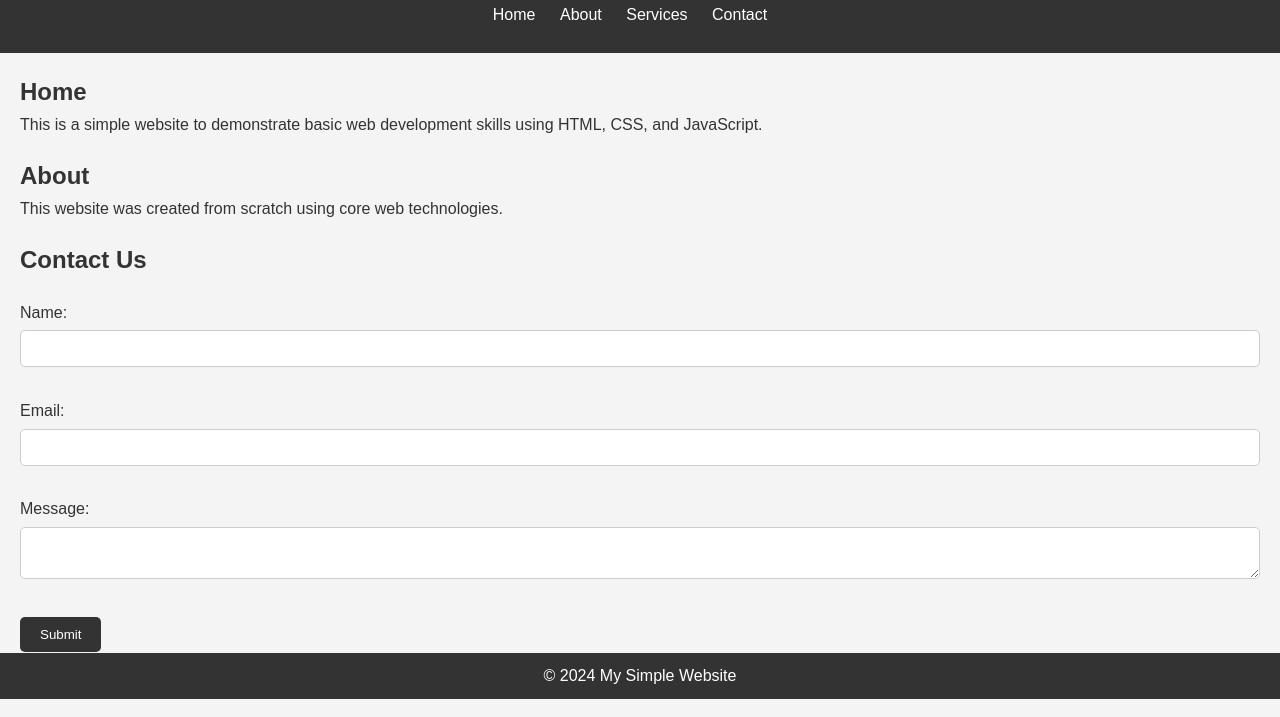
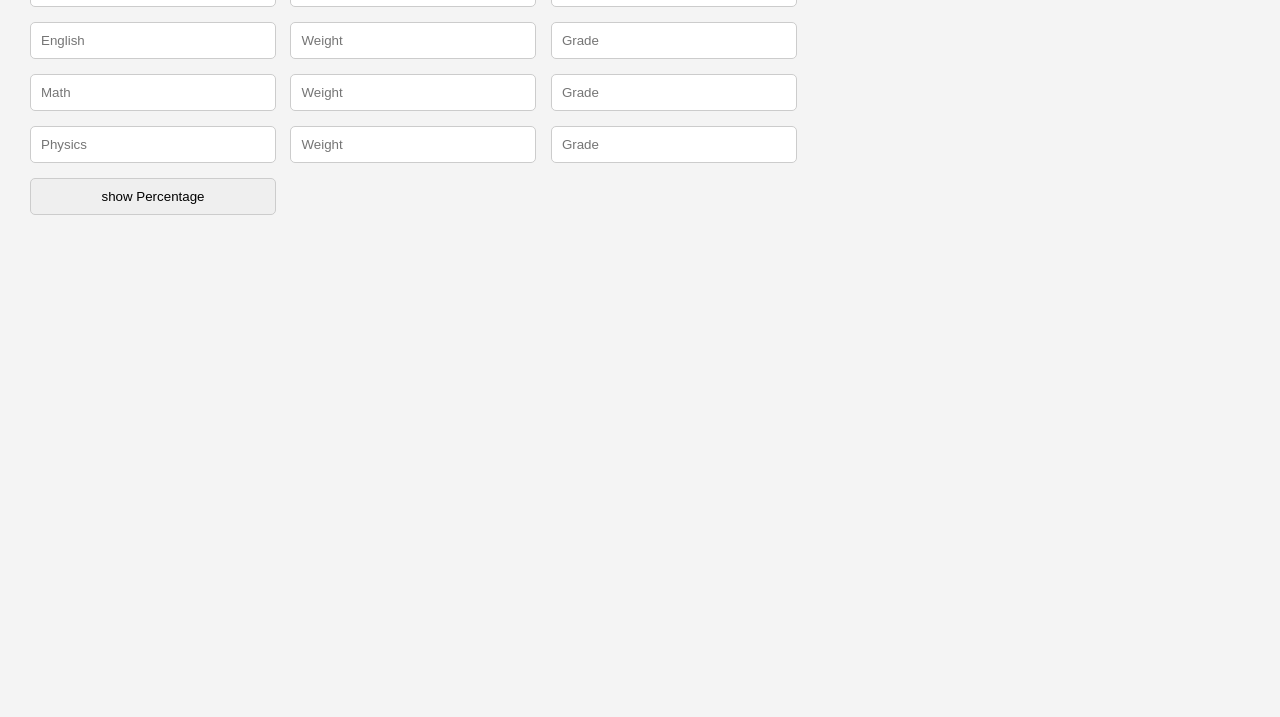
Before and after one commit to LexxieR/grade-calculator.github.io, a plain HTML site: page index.html in a window 1280 px wide. Shown: the part 101-818 px from the top of the page. Drawn offline with Linux system fonts and the light colour scheme.

Commit message:
Added a label, weight and grade input for four classes. The button will calculate the average grade

```diff
--- a/header.js
+++ /dev/null
@@ -1,28 +0,0 @@
-window.onload = function () {
-    document.getElementById("header").innerHTML = `
-        <header>
-            <nav class="languages">
-                <ul>
-                    <li><a href="#" onclick="setLanguage('en')">English</a></li>
-                    <li><a href="#" onclick="setLanguage('fr')">Français</a></li>
-                </ul>
-            </nav>
-            <h1 data-translate="title">Welcome to My Website!</h1>
-            <nav class="menu">
-                <ul>
-                    <li><a href="index.html">Home</a></li>
-                    <li><a href="about.html">About</a></li>
-                    <li>
-                        <a href="#">Services</a>
-                        <ul class="dropdown">
-                            <li><a href="web-dev.html">Web Development</a></li>
-                            <li><a href="seo.html">SEO</a></li>
-                            <li><a href="marketing.html">Marketing</a></li>
-                        </ul>
-                    </li>
-                    <li><a href="contact.html">Contact</a></li>
-                </ul>
-            </nav>
-        </header>
-    `;
-};
--- a/index.html
+++ b/index.html
@@ -4,50 +4,51 @@
     <meta charset="UTF-8">
     <meta name="viewport" content="width=device-width, initial-scale=1.0">
     <meta http-equiv="X-UA-Compatible" content="ie=edge">
-    <title>My Simple Website</title>
     <link rel="stylesheet" href="styles.css">
     <script src="header.js" defer></script>
+
+    <title>Grade Calculator</title>
+    <!-- link for font  -->
+
 </head>
 <body>
-
-    <div id="header"></div>
-
-    <main>
-        <section id="home">
-            <h2 data-translate="homeTitle"></h2>
-            <p data-translate="homeContent"></p>
-        </section>
-
-        <section id="about">
-            <h2 data-translate="aboutTitle"></h2>
-            <p data-translate="aboutContent"></p>
-        </section>
-
-        <section id="contact">
-            <h2 data-translate="contactTitle"></h2>
-            <form id="contactForm">
-                <label data-translate="nameLabel">Name:</label>
-                <input type="text" id="name" name="name" required>
-                <br><br>
-
-                <label data-translate="emailLabel">Email:</label>
-                <input type="email" id="email" name="email" required>
-                <br><br>
-
-                <label data-translate="messageLabel">Message:</label>
-                <textarea id="message" name="message" required></textarea>
-                <br><br>
-
-                <button type="submit">Submit</button>
-            </form>
-        </section>
-        <span>&nbsp;</span>
-    </main>
-
-    <footer>
-        <p>&copy; 2024 My Simple Website</p>
-    </footer>
-
-    <script src="script.js"></script>
+ <!-- main html  -->
+ <div class="container">
+    <h1>Student grade calculator</h1>
+    <div >
+        <div>
+                <!-- option for taking the input -->
+            <input type="text" placeholder="Chemistry" id="" />
+            <input type="text" placeholder="Weight" id="weight1" />
+            <input type="text" placeholder="Grade" id="grade1" />
+        </div>
+        <div>
+            <input type="text" placeholder="English" id="" /></input>
+            <input type="text" placeholder="Weight" id="weight2" />
+            <input type="text" placeholder="Grade" id="grade2" />
+        </div>
+        <div>
+            <input type="text" placeholder="Math" id="" />
+            <input type="text" placeholder="Weight" id="weight3" />
+            <input type="text" placeholder="Grade" id="grade3" />
+        </div>
+        <div>
+            <input type="text" placeholder="Physics" id="" />
+            <input type="text" placeholder="Weight" id="weight4" />
+            <input type="text" placeholder="Grade" id="grade4" />
+        </div>
+        <div>
+            <input type="button"
+                    value="show Percentage"
+                    onclick="calculate()" />
+        </div>
+    </div>
+    <!-- for showing the result-->
+    <div class="form-group showdata">
+        <p id="showdata"></p>
+    </div>
+</div>
+<!--adding external javascript file-->
+<script src="script.js"></script>
 </body>
 </html>
--- a/script.js
+++ b/script.js
@@ -1,53 +1,72 @@
-const translations = {
-    en: {
-        title: "Welcome to My Website!",
-        homeTitle: "Home",
-        homeContent: "This is a simple website to demonstrate basic web development skills using HTML, CSS, and JavaScript.",
-        aboutTitle: "About",
-        aboutContent: "This website was created from scratch using core web technologies.",
-        contactTitle: "Contact Us",
-        nameLabel: "Name:",
-        emailLabel: "Email:",
-        messageLabel: "Message:"
-    },
-    fr: {
-        title: "Bienvenue sur Mon Site Web",
-        homeTitle: "Accueil",
-        homeContent: "Ceci est un site Web simple pour démontrer des compétences de base en développement Web.",
-        aboutTitle: "À propos",
-        aboutContent: "Ce site Web a été créé à partir de zéro en utilisant des technologies Web de base.",
-        contactTitle: "Contactez-nous",
-        nameLabel: "Nom:",
-        emailLabel: "E-mail:",
-        messageLabel: "Message:"
+// Function for calculating grade
+function avgcalc(){
+    let grade1 = parseFloat(document.querySelector("#grade1").value);
+    let grade2 = parseFloat(document.querySelector("#grade2").value);
+    let grade3 = parseFloat(document.querySelector("#grade3").value);
+    let grade4 = parseFloat(document.querySelector("#grade4").value);
+    let weight1 = parseFloat(document.querySelector("#weight1").value);
+    let weight2 = parseFloat(document.querySelector("#weight2").value);
+    let weight3 = parseFloat(document.querySelector("#weight3").value);
+    let weight4 = parseFloat(document.querySelector("#weight4").value);
+
+    totweight = weight1 + weight2 + weight3 + weight4;
+    return (grade1 * weight1 + grade2 * weight2 + grade3 * weight3 + grade4 * weight4)/totweight;
+}
+
+function calculate(){
+
+    // Getting input from user into height variable.
+    let grade1 = document.querySelector("#grade1").value;
+    let grade2 = document.querySelector("#grade2").value;
+    let grade3 = document.querySelector("#grade3").value;
+    let grade4 = document.querySelector("#grade4").value;
+    let grade = "";
+
+    // Checking the condition for the providing the
+    // grade to student based on percentage
+
+    let percentage = avgcalc()
+
+    if (percentage <= 100 && percentage >= 90) {
+        grade = "A+";
+    } else if ( percentage >= 85) {
+        grade = "A";
+    } else if (percentage >= 80) {
+        grade = "A-";
+    } else if (percentage >= 77) {
+        grade = "B+";
+    } else if ( percentage >= 73) {
+        grade = "B";
+    } else if (percentage >= 70) {
+        grade = "B-";
+    } else if (percentage >= 67) {
+        grade = "C+";
+    } else if (percentage >= 63) {
+        grade = "C";
+    } else if (percentage >= 60) {
+        grade = "C-";
+    } else if (percentage >= 57) {
+        grade = "D+";
+    } else if (percentage >= 53) {
+        grade = "D";
+    } else if (percentage >= 50) {
+        grade = "D-";
+    } else {
+        grade = "F";
+    }
+    // Checking the values are empty if empty than
+    // show please fill them
+    if (grade1 == "" || grade2 == ""
+        || grade3 == "" || grade4 == "") {
+            x=0
+            document.querySelector("#showdata").innerHTML =
+            ` Your percentage is ${percentage}%.
+            <br> Your letter grade is ${grade}.`;
+        //document.querySelector("#showdata").innerHTML
+            //= "Please enter all the fields";
+    } else {
+        document.querySelector("#showdata").innerHTML =
+            ` Your percentage is ${percentage}%.
+            <br> Your letter grade is ${grade}.`;
     }
 };
-
-// Function to set the language
-function setLanguage(lang) {
-    localStorage.setItem("selectedLanguage", lang);
-    const elements = document.querySelectorAll('[data-translate]');
-
-    elements.forEach(element => {
-        const key = element.getAttribute('data-translate');
-        element.textContent = translations[lang][key] || translations["en"][key];
-    });
-
-    // Highlight the selected language
-    document.querySelectorAll('.languages a').forEach(link => {
-        link.classList.remove("active"); // Remove highlight from all
-        if (link.textContent.toLowerCase().includes(lang)) {
-            link.classList.add("active"); // Highlight selected
-        }
-    });
-}
-
-
-// Function to load the saved language on page load
-function loadLanguage() {
-    const savedLanguage = localStorage.getItem("selectedLanguage") || "en"; // Default to English if not set
-    setLanguage(savedLanguage);
-}
-
-// Run on page load to apply the saved language
-document.addEventListener("DOMContentLoaded", loadLanguage);
--- a/styles.css
+++ b/styles.css
@@ -1,5 +1,5 @@
 * {
-    margin: 0;
+    margin: 5px;
     padding: 0;
     box-sizing: border-box;
 }
@@ -16,20 +16,6 @@ header {
     color: white;
     padding: 1rem;
     text-align: center;
-}
-
-nav ul {
-    list-style: none;
-}
-
-nav ul li {
-    display: inline;
-    margin-right: 20px;
-}
-
-nav ul li a {
-    color: white;
-    text-decoration: none;
 }
 
 main {
@@ -50,18 +36,19 @@ footer {
     width: 100%;
 }
 
-form {
-    margin-top: 20px;
-}
 
 input, textarea {
-    width: 100%;
+    width: 20%;
     padding: 10px;
-    margin: 5px 0;
+    margin: 5px 5px;
     border: 1px solid #ccc;
     border-radius: 5px;
 }
+input[type = button]:hover{
+    background-color: #e6e6e6;
+    cursor: pointer;
 
+}
 button {
     background-color: #333;
     color: white;
@@ -72,69 +59,5 @@ button {
 }
 
 button:hover {
-    background-color: #555;
+    background-color: #a00000;
 }
-
-@media (max-width: 768px) {
-    nav ul {
-        display: block;
-        text-align: center;
-    }
-    input, textarea {
-        width: 100%;
-    }
-}
-
-/* Dropdown Styling */
-.dropdown {
-    display: none; /* Hidden by default */
-    position: absolute; /* Positioned relative to the parent <li> */
-    top: 100%; /* Aligns dropdown below the parent <li> */
-    left: 0; /* Aligns dropdown to the left edge of the parent <li> */
-    background-color: #333;
-    padding: 10px 0;
-    box-shadow: 0 4px 6px rgba(0, 0, 0, 0.1);
-    border-radius: 5px;
-    z-index: 10; /* Ensures dropdown is above other elements */
-}
-
-.dropdown li {
-    margin: 0;
-}
-
-.dropdown a {
-    display: block;
-    padding: 8px 15px;
-    color: white;
-    text-decoration: none;
-}
-
-.menu {
-    background-color: #333333;
-    padding: 10px 20px;
-    text-align: middle; /* Aligns the entire menu to the left */
-}
-
-.menu li {
-    position: relative; /* Make the parent <li> the positioning context */
-}
-
-.menu li:hover > .dropdown {
-    display: block; /* Show dropdown on hover */
-}
-
-.languages {
-    background-color: #333333;
-    /*padding: 10px 20px;*/
-    text-align: right; /* Aligns the entire menu to the left */
-}
-
-.languages li {
-    position: relative; /* Make the parent <li> the positioning context */
-}
-
-.languages a.active {
-    /*font-weight: bold;*/
-    background-color: #494949;
-    /*text-decoration: underline;*/
-}
```
Also changed, not shown: contact.html (deleted, +0 -43 lines), game.html (deleted, +0 -65 lines), game_script.js (deleted, +0 -50 lines), header.html (deleted, +0 -24 lines), projects.html (deleted, +0 -65 lines), .github/index.html (deleted).
